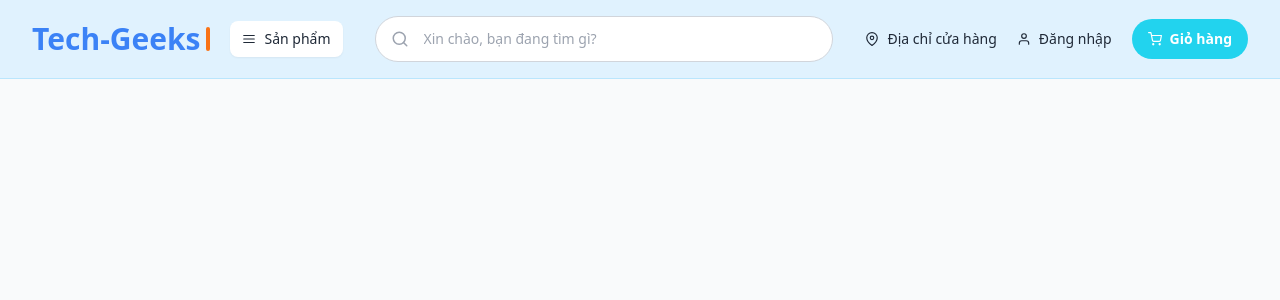
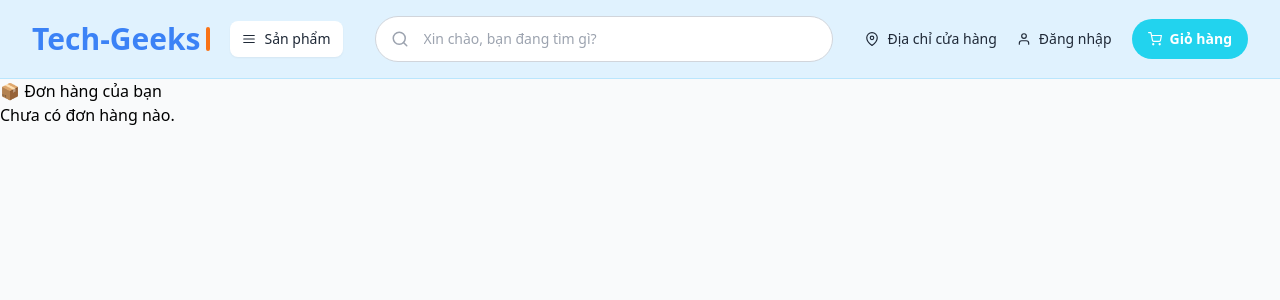
Before and after one commit to nam12102004/IT4409-project, a React (Vite) app in the folder frontend/: page /orders in a window 1280 px wide. Shown: the top 300 px of the page. Built offline with nearby package versions, Linux system fonts and the light colour scheme.

Commit message:
thêm route đến Cart, Order, Orderdetail

```diff
--- a/frontend/src/App.jsx
+++ b/frontend/src/App.jsx
@@ -6,6 +6,9 @@ import WelcomeBanner from "./components/home/WelcomeBanner";
 import CategoryList from "./components/home/CategoryList";
 import TestProductCard from "./pages/TestProductCard";
 import ProductListingPage from "./pages/ProductListingPage";
+import CartPage from "./pages/CartPage";
+import OrderPage from "./pages/OrderPage";
+import OrderDetailPage from "./pages/OrderDetailPAge";
 
 function App() {
   const [selectedCategory, setSelectedCategory] = useState("laptop");
@@ -32,6 +35,9 @@ function App() {
           {/* Route Product Listing Page */}
           <Route path="/products" element={<ProductListingPage />} />
           <Route path="/products/:category" element={<ProductListingPage />} />
+          <Route path="/cart" element={<CartPage />} />
+          <Route path="/orders" element={<OrderPage />} />
+          <Route path="/orders/:orderId" element={<OrderDetailPage />} />
         </Routes>
       </div>
     </BrowserRouter>
```
